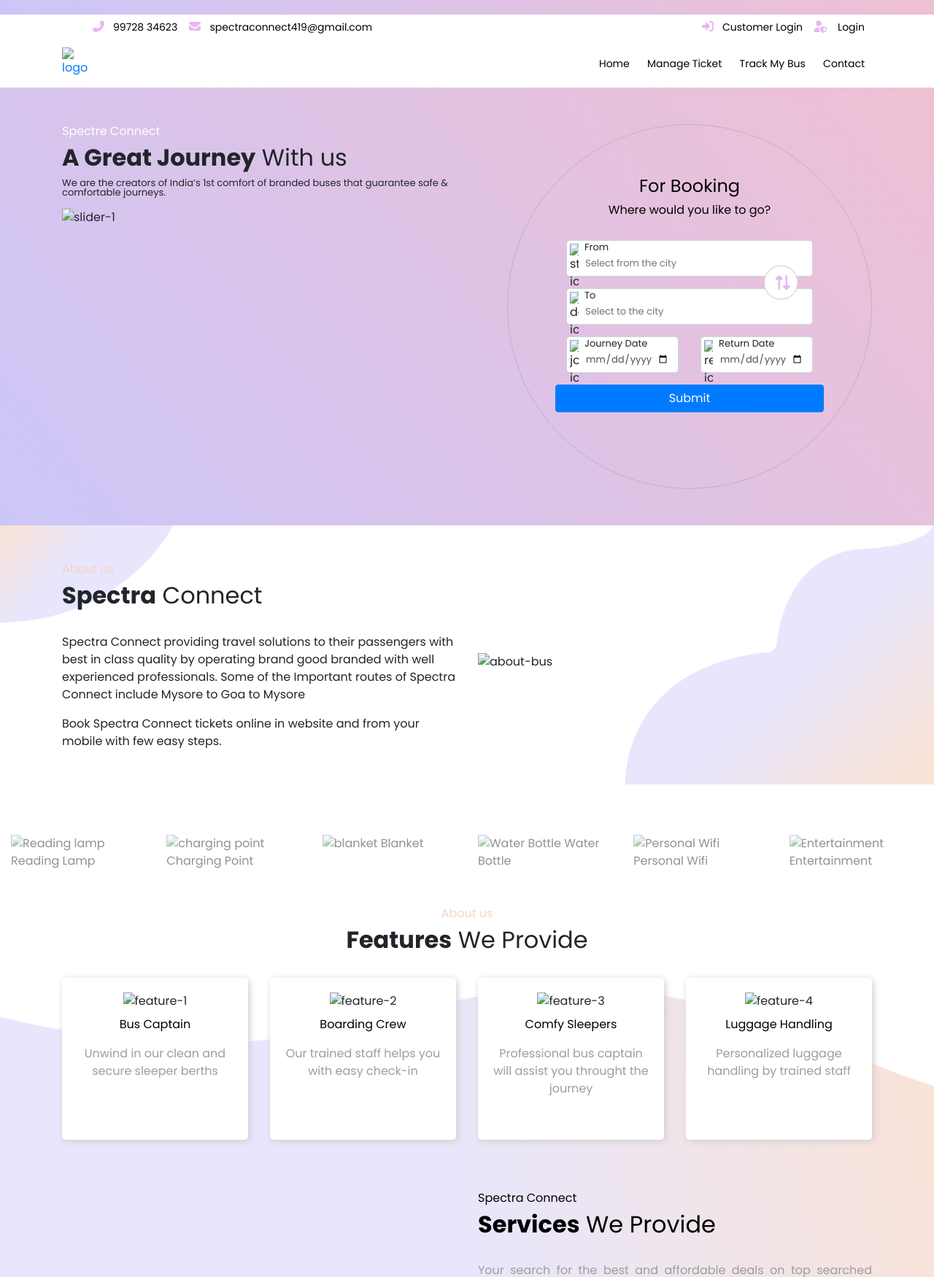
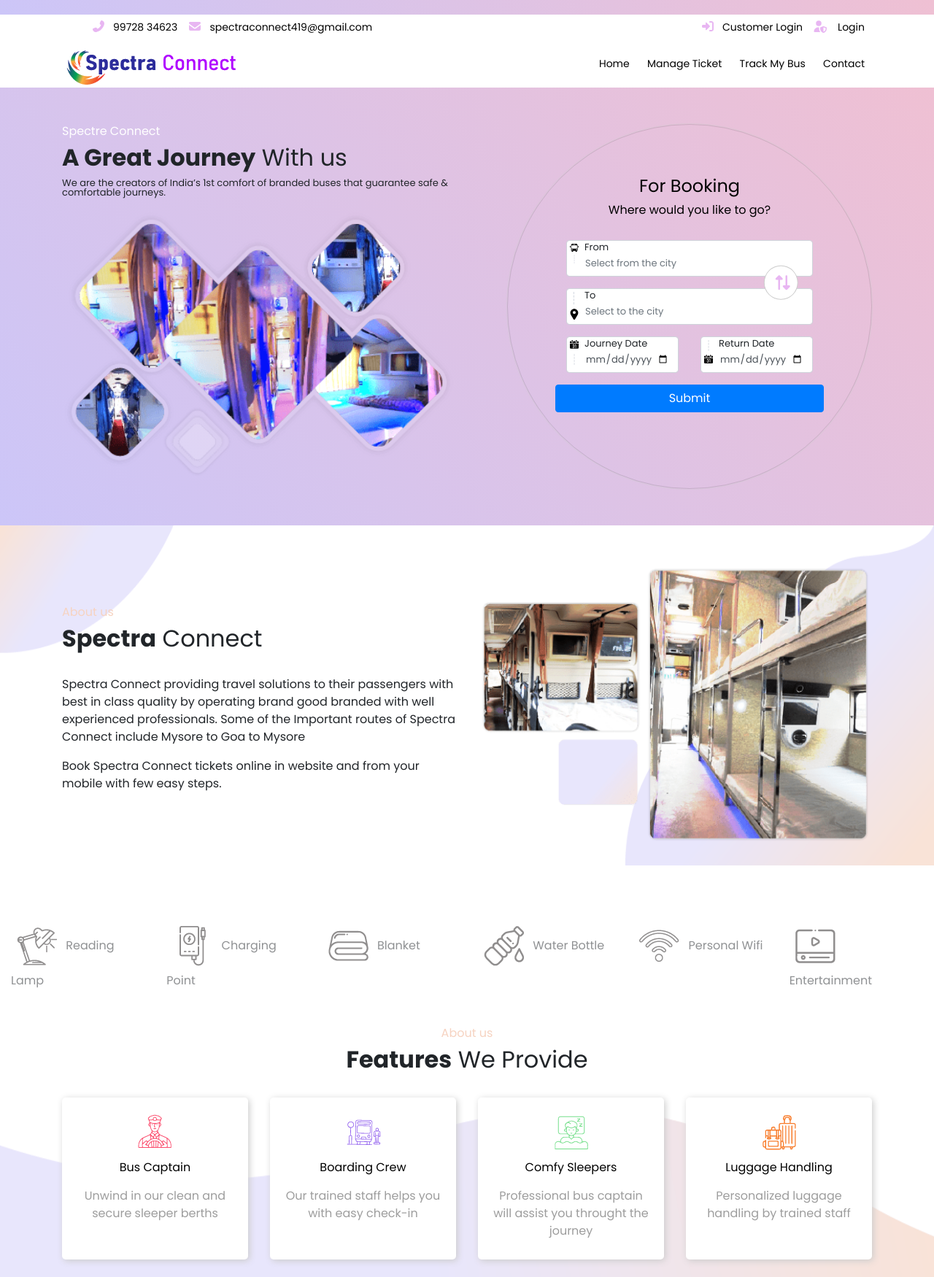
Before and after one commit to vinoth98cse/vinoth9811, a plain HTML site: page index.html in a window 1280 px wide. Shown: the top 1750 px of the page at 73% size. Drawn offline with nearby package versions, Linux system fonts and the light colour scheme; files that its build step writes are made by us from their sources; files whose address does not match are found by name.

Commit message:
Update index.html

```diff
--- a/index.html
+++ b/index.html
@@ -5,17 +5,17 @@
     <meta charset="UTF-8">
     <meta http-equiv="X-UA-Compatible" content="IE=edge">
     <meta name="viewport" content="width=device-width, initial-scale=1.0">
-    <link rel="shortcut icon" href="assets/images/favicon.png" type="image/x-icon">
+    <link rel="shortcut icon" href="favicon.png" type="image/x-icon">
     <title>Spectra Connect </title>
-    <link rel="stylesheet" href="assets/fonts/css/all.min.css">
+    <link rel="stylesheet" href="all.min.css">
     <link rel="preconnect" href="https://fonts.googleapis.com">
     <link rel="preconnect" href="https://fonts.gstatic.com" crossorigin>
     <link href="https://fonts.googleapis.com/css2?family=Poppins:wght@400;700&display=swap" rel="stylesheet">
-    <link rel="stylesheet" href="assets/css/slick-theme.css">
-    <link rel="stylesheet" href="assets/css/slick.css">
-    <link rel="stylesheet" href="assets/css/bootstrap.min.css">
-    <link rel="stylesheet" href="assets/css/style.css">
-    <link rel="stylesheet" href="assets/css/sal.css">
+    <link rel="stylesheet" href="slick-theme.css">
+    <link rel="stylesheet" href="slick.css">
+    <link rel="stylesheet" href="bootstrap.min.css">
+    <link rel="stylesheet" href="style.css">
+    <link rel="stylesheet" href="sal.css">
 </head>
 
 <body>
@@ -47,7 +47,7 @@
                 <div class="row justify-content-between align-items-center">
                     <div class="col-md-auto">
                         <a href="#" class="logo">
-                            <img src="assets/images/logo.png" alt="logo">
+                            <img src="logo.png" alt="logo">
                         </a>
                     </div>
                     <div class="col-md-auto">
@@ -75,7 +75,7 @@
                     <p>We are the creators of India’s 1st comfort of branded buses that
                         guarantee safe & comfortable journeys.
                     </p>
-                    <img src="assets/images/slider-1.png" alt="slider-1" width="100%">
+                    <img src="slider-1.png" alt="slider-1" width="100%">
                 </div>
                 <div class="col-md-auto">
                     <div class="booking-form">
@@ -85,7 +85,7 @@
                             <div class="row">
                                 <div class="col-md-12">
                                     <div class="form-group booking-group">
-                                        <img class="booking-icon" src="assets/images/from.svg" alt="starting-icon">
+                                        <img class="booking-icon" src="from.svg" alt="starting-icon">
                                         <label for="Starting point" class="booking-label">From</label>
                                         <input type="text" class="form-control booking-control" id="Starting point" placeholder="Select from the city">
                                         <span class="swap-icon"><a href="#"><i class="fas fa-exchange-alt"></i></a></span>
@@ -93,14 +93,14 @@
                                 </div>
                                 <div class="col-md-12">
                                     <div class="form-group booking-group">
-                                        <img class="booking-icon" src="assets/images/to-img.svg" alt="destination icon">
+                                        <img class="booking-icon" src="to-img.svg" alt="destination icon">
                                         <label for="destination point" class="booking-label">To</label>
                                         <input type="text" class="form-control booking-control" id="destination" placeholder="Select to the city">
                                     </div>
                                 </div>
                                 <div class="col-md-6">
                                     <div class="form-group booking-group">
-                                        <img class="booking-icon" src="assets/images/cal1.svg" alt="journey icon">
+                                        <img class="booking-icon" src="cal1.svg" alt="journey icon">
                                         <label for="journey-date" class="booking-label">Journey Date</label>
                                         <input type="date" class="form-control booking-control" id="journey-date">
                                     </div>
@@ -108,7 +108,7 @@
 
                                 <div class="col-md-6">
                                     <div class="form-group booking-group">
-                                        <img class="booking-icon" src="assets/images/cal2.svg" alt="return icon">
+                                        <img class="booking-icon" src="cal2.svg" alt="return icon">
                                         <label for="return-date" class="booking-label">Return Date</label>
                                         <input type="date" class="form-control booking-control" id="return-date">
                                     </div>
@@ -141,7 +141,7 @@
                         your mobile with few easy steps.</p>
                 </div>
                 <div class="col-md-6">
-                    <img src="assets/images/about-bus.png" alt="about-bus" width="100%">
+                    <img src="about-bus.png" alt="about-bus" width="100%">
                 </div>
             </div>
         </div>
@@ -155,37 +155,37 @@
             <div class="row">
                 <div class="col-md-2">
                     <div class="Amenity-inner">
-                        <img src="assets/images/amenity-1.png" alt="Reading lamp">
+                        <img src="amenity-1.png" alt="Reading lamp">
                         Reading Lamp
                     </div>
                 </div>
                 <div class="col-md-2">
                     <div class="Amenity-inner">
-                        <img src="assets/images/amenity-2.png" alt="charging point">
+                        <img src="amenity-2.png" alt="charging point">
                         Charging Point
                     </div>
                 </div>
                 <div class="col-md-2">
                     <div class="Amenity-inner">
-                        <img src="assets/images/amenity-3.png" alt="blanket">
+                        <img src="amenity-3.png" alt="blanket">
                         Blanket
                     </div>
                 </div>
                 <div class="col-md-2">
                     <div class="Amenity-inner">
-                        <img src="assets/images/amenity-4.png" alt="Water Bottle">
+                        <img src="amenity-4.png" alt="Water Bottle">
                         Water Bottle
                     </div>
                 </div>
                 <div class="col-md-2">
                     <div class="Amenity-inner">
-                        <img src="assets/images/amenity-5.png" alt="Personal Wifi">
+                        <img src="amenity-5.png" alt="Personal Wifi">
                         Personal Wifi
                     </div>
                 </div>
                 <div class="col-md-2">
                     <div class="Amenity-inner">
-                        <img src="assets/images/amenity-6.png" alt="Entertainment">
+                        <img src="amenity-6.png" alt="Entertainment">
                         Entertainment
                     </div>
                 </div>
@@ -202,7 +202,7 @@
             <div class="row">
                 <div class="col-md-3">
                     <div class="feature-column">
-                        <img src="assets/images/feature-1.png" alt="feature-1">
+                        <img src="feature-1.png" alt="feature-1">
                         <h6>Bus Captain</h6>
                         <p>Unwind in our clean and
                             secure sleeper berths
@@ -211,7 +211,7 @@
                 </div>
                 <div class="col-md-3">
                     <div class="feature-column">
-                        <img src="assets/images/feature-2.png" alt="feature-2">
+                        <img src="feature-2.png" alt="feature-2">
                         <h6>Boarding Crew</h6>
                         <p>Our trained staff helps
                             you with easy check-in
@@ -220,7 +220,7 @@
                 </div>
                 <div class="col-md-3">
                     <div class="feature-column">
-                        <img src="assets/images/feature-3.png" alt="feature-3">
+                        <img src="feature-3.png" alt="feature-3">
                         <h6>Comfy Sleepers</h6>
                         <p>Professional bus
                             captain will assist you
@@ -230,7 +230,7 @@
                 </div>
                 <div class="col-md-3">
                     <div class="feature-column">
-                        <img src="assets/images/feature-4.png" alt="feature-4">
+                        <img src="feature-4.png" alt="feature-4">
                         <h6>Luggage Handling</h6>
                         <p>Personalized luggage
                             handling by trained staff
@@ -244,7 +244,7 @@
             <div class="container">
                 <div class="row">
                     <div class="col-md-6" data-sal="zoom-in" data-sal-duration="1500">
-                        <img src="assets/images/service-bus.png" alt="service-bus" width="100%">
+                        <img src="service-bus.png" alt="service-bus" width="100%">
                     </div>
                     <div class="col-md-6">
                         <h6>Spectra Connect</h6>
@@ -281,27 +281,27 @@
                 <div class="col-md-9">
                     <div class="route-slider" data-sal="zoom-in" data-sal-duration="2000">
                         <div class="route-inner">
-                            <img src="assets/images/route-1.png" alt="Mysore" loading="lazy">
+                            <img src="route-1.png" alt="Mysore" loading="lazy">
                             <h5>MYSORE</h5>
                         </div>
                         <div class="route-inner">
-                            <img src="assets/images/route-2.png" alt="Goa" loading="lazy">
+                            <img src="route-2.png" alt="Goa" loading="lazy">
                             <h5>GOA</h5>
                         </div>
                         <div class="route-inner">
-                            <img src="assets/images/route-3.png" alt="Bangalore" loading="lazy">
+                            <img src="route-3.png" alt="Bangalore" loading="lazy">
                             <h5>BANGALORE</h5>
                         </div>
                         <div class="route-inner">
-                            <img src="assets/images/route-2.png" alt="Goa" loading="lazy">
+                            <img src="route-2.png" alt="Goa" loading="lazy">
                             <h5>GOA</h5>
                         </div>
                         <div class="route-inner">
-                            <img src="assets/images/route-1.png" alt="Mysore" loading="lazy">
+                            <img src="route-1.png" alt="Mysore" loading="lazy">
                             <h5>MYSORE</h5>
                         </div>
                         <div class="route-inner">
-                            <img src="assets/images/route-3.png" alt="Bangalore" loading="lazy">
+                            <img src="route-3.png" alt="Bangalore" loading="lazy">
                             <h5>BANGALORE</h5>
                         </div>
                     </div>
@@ -314,7 +314,7 @@
         <div class="container">
             <div class="row">
                 <div class="col-md-3">
-                    <img src="assets/images/footer-logo.png" alt="Logo" width="100%"><br>
+                    <img src="footer-logo.png" alt="Logo" width="100%"><br>
                     <p>Book Spectra Connect tickets online in
                         website and from your mobile with few easy
                         steps.
@@ -361,16 +361,16 @@
                     <p>Copyright © 2023 - Spectra Connect</p>
                 </div>
                 <div class="col-md-auto">
-                    <p>Powered By <img src="assets/images/Capture.PNG" alt="Ezee bus"></p>
+                    <p>Powered By <img src="Capture.PNG" alt="Ezee bus"></p>
                 </div>
             </div>
         </div>
     </div>
-    <script src="assets/js/jquery.js"></script>
-    <script src="assets/fonts/js/all.min.js"></script>
-    <script src="assets/js/slick.min.js"></script>
-    <script src="assets/js/sal.js"></script>
-    <script src="assets/js/bootstrap.bundle.min.js"></script>
+    <script src="jquery.js"></script>
+    <script src="all.min.js"></script>
+    <script src="slick.min.js"></script>
+    <script src="sal.js"></script>
+    <script src="bootstrap.bundle.min.js"></script>
     <script>
         $(document).ready(function () {
             sal();
```
